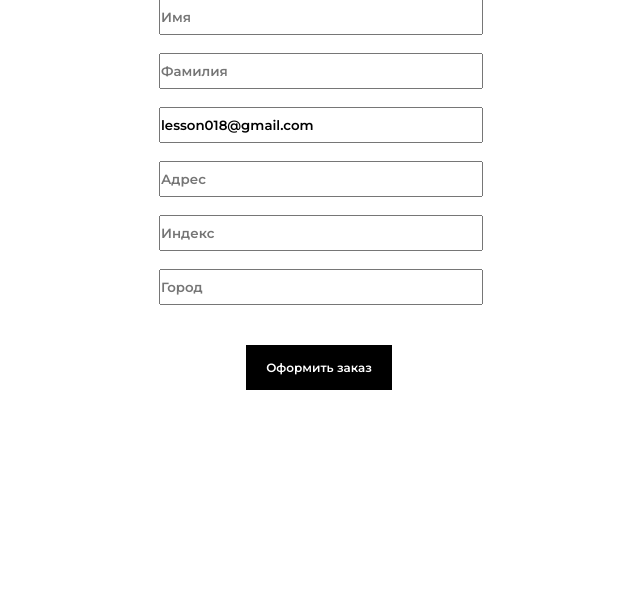
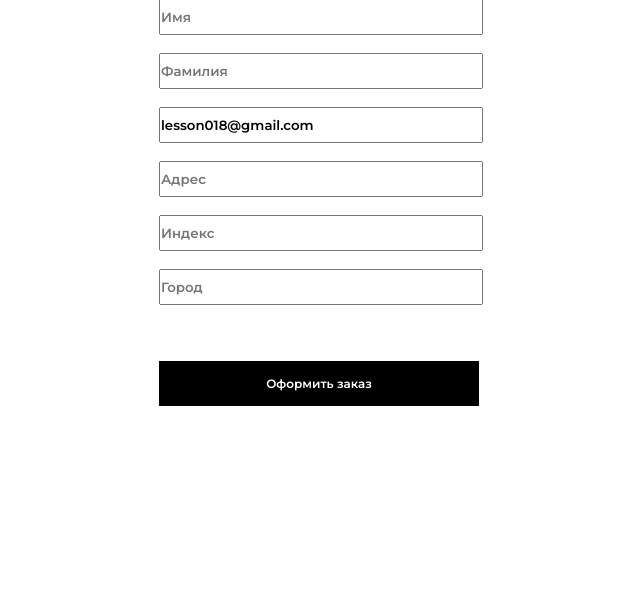
Before and after one commit to veliKerril/HouseholdProductsOnlineShop, a Django app: page /orders/create/ in a window 1280 px wide. Shown: the part 451-1056 px from the top of the page, without its empty margins (321-961 px from the left). Run offline with Django 3.2, Linux system fonts and the light colour scheme; a user stored in the database is signed in; some libraries are stand-ins or nearby versions.

Commit message:
Layout 1.6.4
Bugs are fixed

```diff
--- a/prototype3/myshop3/orders/templates/orders/order/create.html
+++ b/prototype3/myshop3/orders/templates/orders/order/create.html
@@ -28,15 +28,17 @@
         <div class="input-field">
             <form action="." method="post" class="order-form">
                 {{ form.as_p }}
+                <div class="button-field" id="padd">
+                <p><input type="submit" value="Оформить заказ" class="button"></p>
+                </div>
+                {% csrf_token %}
             </form>
         </div>
         <br><br><br><br><br><br><br><br><br><br><br><br><br>
         <form action="." method="post" class="order-form">
-            <div class="button-field" id="padd">
-                <p><input type="submit" value="Оформить заказ" class="button"></p>
-            </div>
-            {% csrf_token %}
+
         </form>
+
 
         <!-- <div class="input-field">
             <input type="text" name="lastname" placeholder="Фамилия" size="30">
--- a/prototype3/myshop3/shop/static/css/styles.css
+++ b/prototype3/myshop3/shop/static/css/styles.css
@@ -1293,3 +1293,7 @@ body {
 .input-field input {
 	height: 30px;
 }
+
+#padd input {
+	padding-bottom: 30px;
+}
```
Also changed, not shown: prototype3/myshop3/db.sqlite3.
